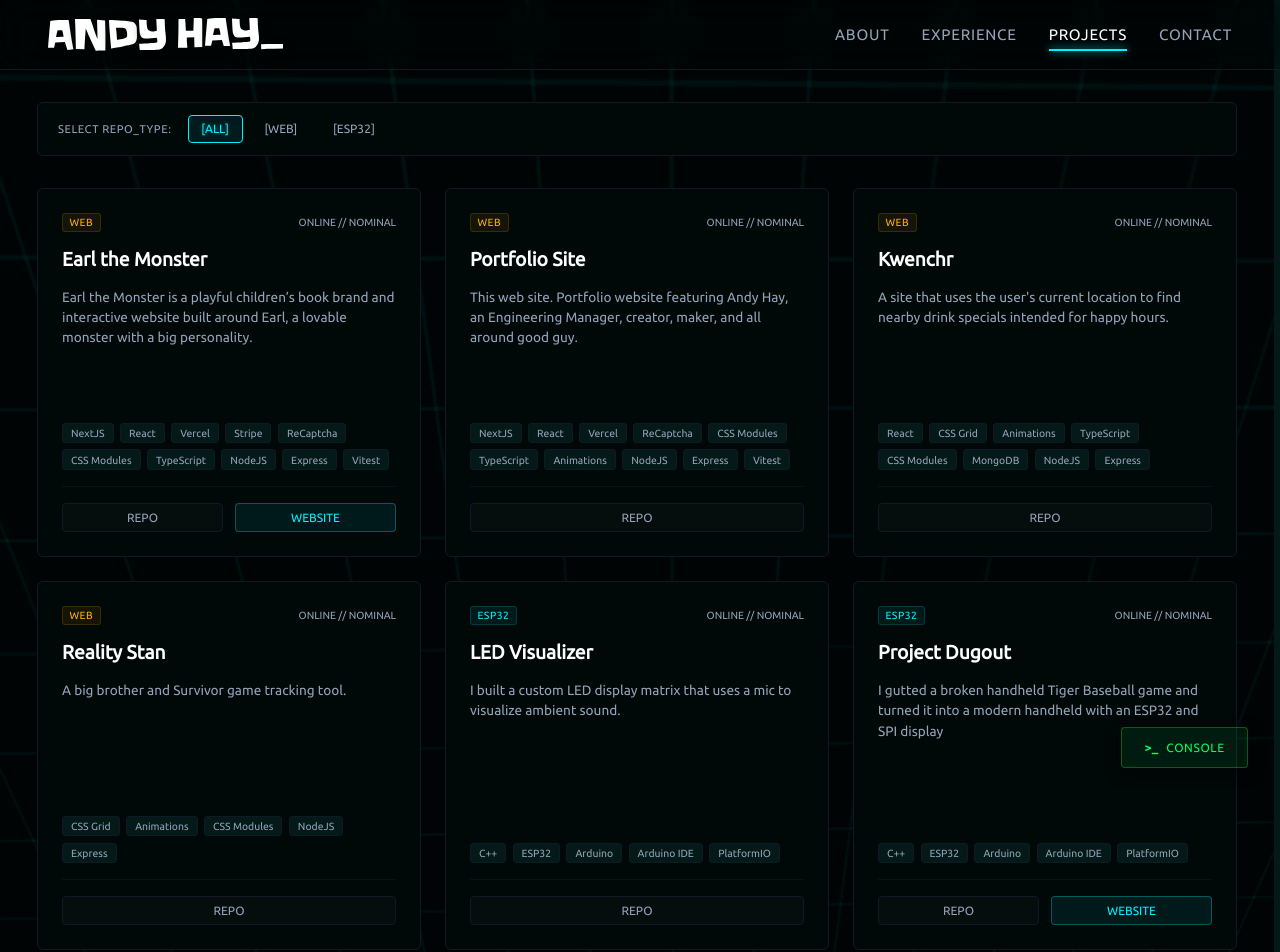
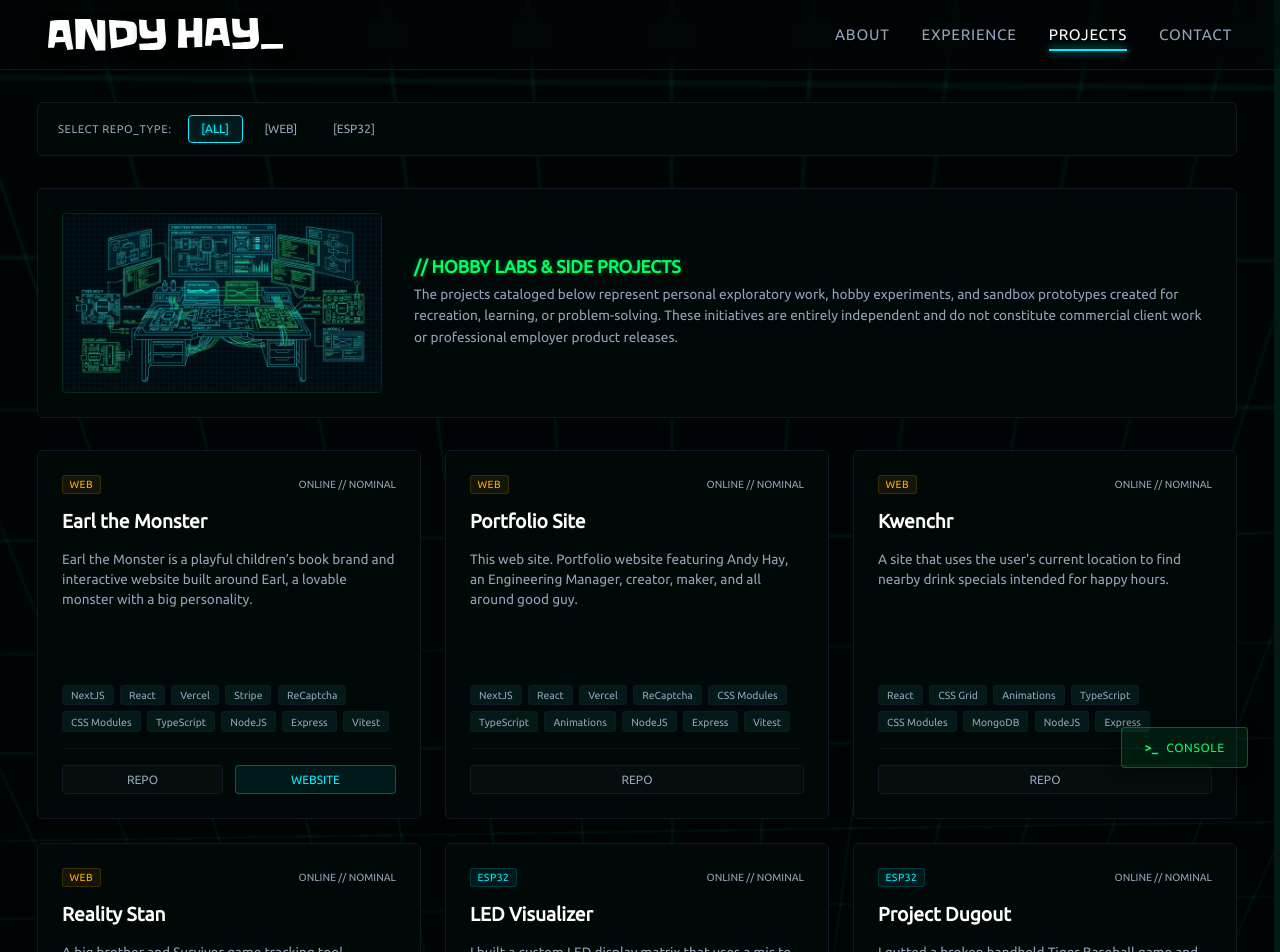
Before and after one commit to hayandrew/portfolio, a Next.js app: page /projects in a window 1280 px wide. Shown: the top 952 px of the page. Built offline with nearby package versions, Linux system fonts and the light colour scheme.

Commit message:
add hobby disclaimer

```diff
--- a/src/app/projects/page.tsx
+++ b/src/app/projects/page.tsx
@@ -1,12 +1,13 @@
 "use client";
 
 import React, { useState } from "react";
+import Image from "next/image";
 import styles from "@/styles/projects.module.css";
 
 interface Project {
   id: string;
   title: string;
-  category: "web" | "esp32" | "library";
+  category: "web" | "esp32";
   categoryLabel: string;
   description: string;
   technologies: string[];
@@ -63,7 +64,6 @@ export default function ProjectsPage() {
       ],
       codeLink: "https://github.com/hayandrew/portfolio",
     },
-
     {
       id: "project-3",
       title: "Kwenchr",
@@ -90,11 +90,12 @@ export default function ProjectsPage() {
       categoryLabel: "Web",
       description: "A big brother and Survivor game tracking tool.",
       technologies: [
-        "CSS Grid",
-        "Animations",
-        "CSS Modules",
         "NodeJS",
+        "React 19",
+        "NextJS",
         "Express",
+        "MongoDB",
+        "Vercel",
       ],
       codeLink: "https://github.com/hayandrew/realitystan",
     },
@@ -105,7 +106,15 @@ export default function ProjectsPage() {
       categoryLabel: "ESP32",
       description:
         "I built a custom LED display matrix that uses a mic to visualize ambient sound.",
-      technologies: ["C++", "ESP32", "Arduino", "Arduino IDE", "PlatformIO"],
+      technologies: [
+        "C++",
+        "ESP32",
+        "Arduino",
+        "Arduino IDE",
+        "PlatformIO",
+        "I2C/SPI",
+        "3D Modeling & Printing",
+      ],
       codeLink: "https://github.com/hayandrew/led-music-visualizer",
     },
     {
@@ -115,7 +124,15 @@ export default function ProjectsPage() {
       categoryLabel: "ESP32",
       description:
         "I gutted a broken handheld Tiger Baseball game and turned it into a modern handheld with an ESP32 and SPI display",
-      technologies: ["C++", "ESP32", "Arduino", "Arduino IDE", "PlatformIO"],
+      technologies: [
+        "C++",
+        "ESP32",
+        "Arduino",
+        "Arduino IDE",
+        "PlatformIO",
+        "I2C/SPI",
+        "3D Modeling & Printing",
+      ],
       codeLink: "https://github.com/hayandrew/project-dugout",
       liveLink: "https://www.youtube.com/watch?v=sPr2wZAA69U",
     },
@@ -145,6 +162,35 @@ export default function ProjectsPage() {
                 [{filter.toUpperCase()}]
               </button>
             ))}
+          </section>
+
+          {/* Hobby Projects Disclaimer Banner */}
+          <section
+            className={styles.disclaimerBanner}
+            aria-label="Hobby Projects Disclaimer"
+          >
+            <div className={styles.bannerImageContainer}>
+              <Image
+                src="/images/hobby_placeholder.jpg"
+                alt="Hobby Projects Illustration"
+                fill
+                priority
+                sizes="(max-width: 768px) 100vw, 320px"
+                className={styles.bannerImage}
+              />
+            </div>
+            <div className={styles.bannerContent}>
+              <h2 className={styles.bannerTitle}>
+                // HOBBY LABS & SIDE PROJECTS
+              </h2>
+              <p className={styles.bannerText}>
+                The projects cataloged below represent personal exploratory
+                work, hobby experiments, and sandbox prototypes created for
+                recreation, learning, or problem-solving. These initiatives are
+                entirely independent and do not constitute commercial client
+                work or professional employer product releases.
+              </p>
+            </div>
           </section>
 
           {/* Grid of Projects */}
--- a/src/styles/projects.module.css
+++ b/src/styles/projects.module.css
@@ -257,3 +257,66 @@
   background: var(--accent-green);
   box-shadow: 0 0 8px var(--accent-green-glow);
 }
+
+/* Disclaimer Banner */
+.disclaimerBanner {
+  background: var(--bg-panel);
+  border: 1px solid var(--border-color);
+  border-radius: 6px;
+  padding: 1.5rem;
+  display: flex;
+  flex-direction: column;
+  gap: 1.5rem;
+  position: relative;
+  overflow: hidden;
+}
+
+@media (min-width: 768px) {
+  .disclaimerBanner {
+    flex-direction: row;
+    align-items: center;
+    gap: 2rem;
+  }
+}
+
+.bannerImageContainer {
+  position: relative;
+  width: 100%;
+  height: 200px;
+  border: 1px solid rgba(0, 255, 102, 0.15);
+  border-radius: 4px;
+  overflow: hidden;
+  flex-shrink: 0;
+}
+
+@media (min-width: 768px) {
+  .bannerImageContainer {
+    width: 320px;
+    height: 180px;
+  }
+}
+
+.bannerImage {
+  object-fit: cover;
+}
+
+.bannerContent {
+  display: flex;
+  flex-direction: column;
+  gap: 0.5rem;
+}
+
+.bannerTitle {
+  font-size: 1.1rem;
+  font-family: var(--font-mono);
+  color: var(--accent-green);
+  text-shadow: 0 0 5px var(--accent-green-glow);
+  margin: 0;
+}
+
+.bannerText {
+  font-size: 0.85rem;
+  color: var(--text-secondary);
+  line-height: 1.6;
+  margin: 0;
+}
```
Also changed, not shown: src/app/experience/page.tsx (+48 -33 lines), public/images/hobby_placeholder.jpg (added), 1 other file (tests, documents, lock files or other folders).
